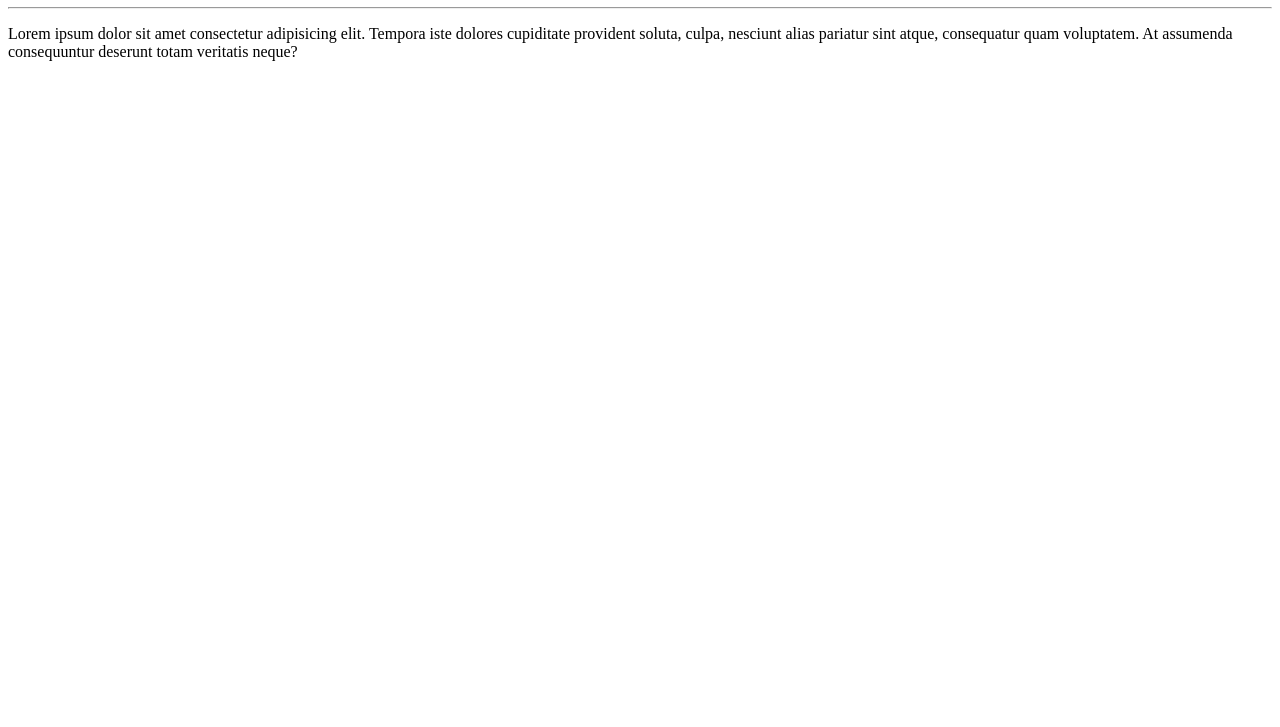
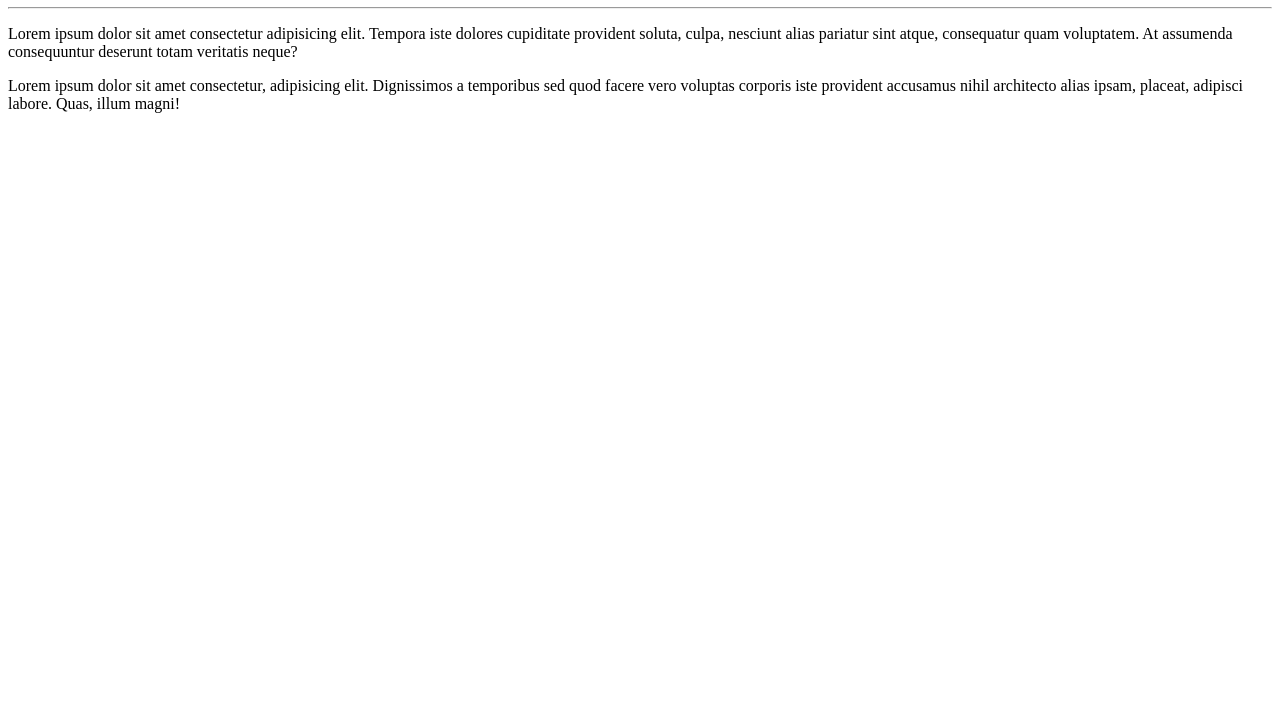
Before and after one commit to brunoxx09/Ola-mundo, a plain HTML site: page site-exemplo/index.html in a window 1280 px wide. Shown: the part 73-800 px from the top of the page. Drawn offline with Linux system fonts and the light colour scheme.

Commit message:
adicionei um paragrafo

```diff
--- a/site-exemplo/index.html
+++ b/site-exemplo/index.html
@@ -9,5 +9,6 @@
     <h1>ola,mundo </h1>
     <hr>
     <p>Lorem ipsum dolor sit amet consectetur adipisicing elit. Tempora iste dolores cupiditate provident soluta, culpa, nesciunt alias pariatur sint atque, consequatur quam voluptatem. At assumenda consequuntur deserunt totam veritatis neque?</p>
+    <p>Lorem ipsum dolor sit amet consectetur, adipisicing elit. Dignissimos a temporibus sed quod facere vero voluptas corporis iste provident accusamus nihil architecto alias ipsam, placeat, adipisci labore. Quas, illum magni!</p>
 </body>
 </html>
```
